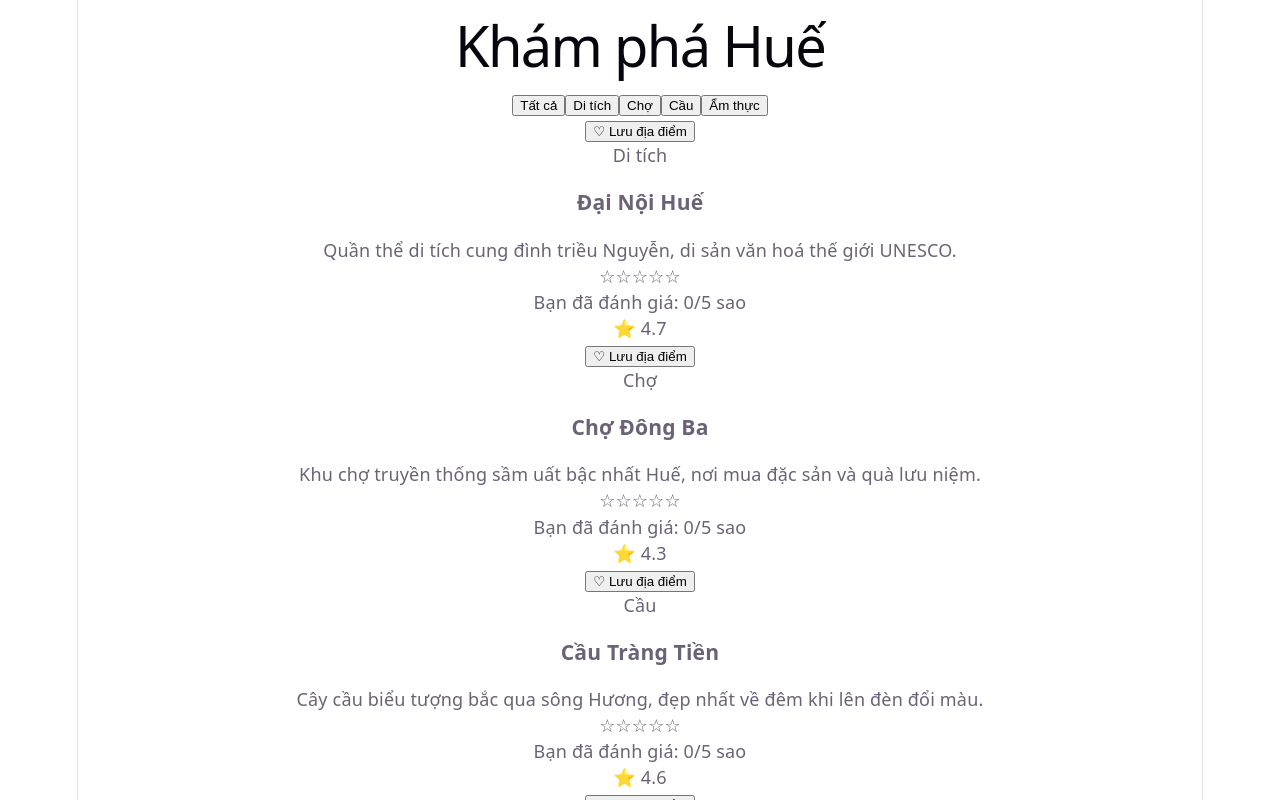
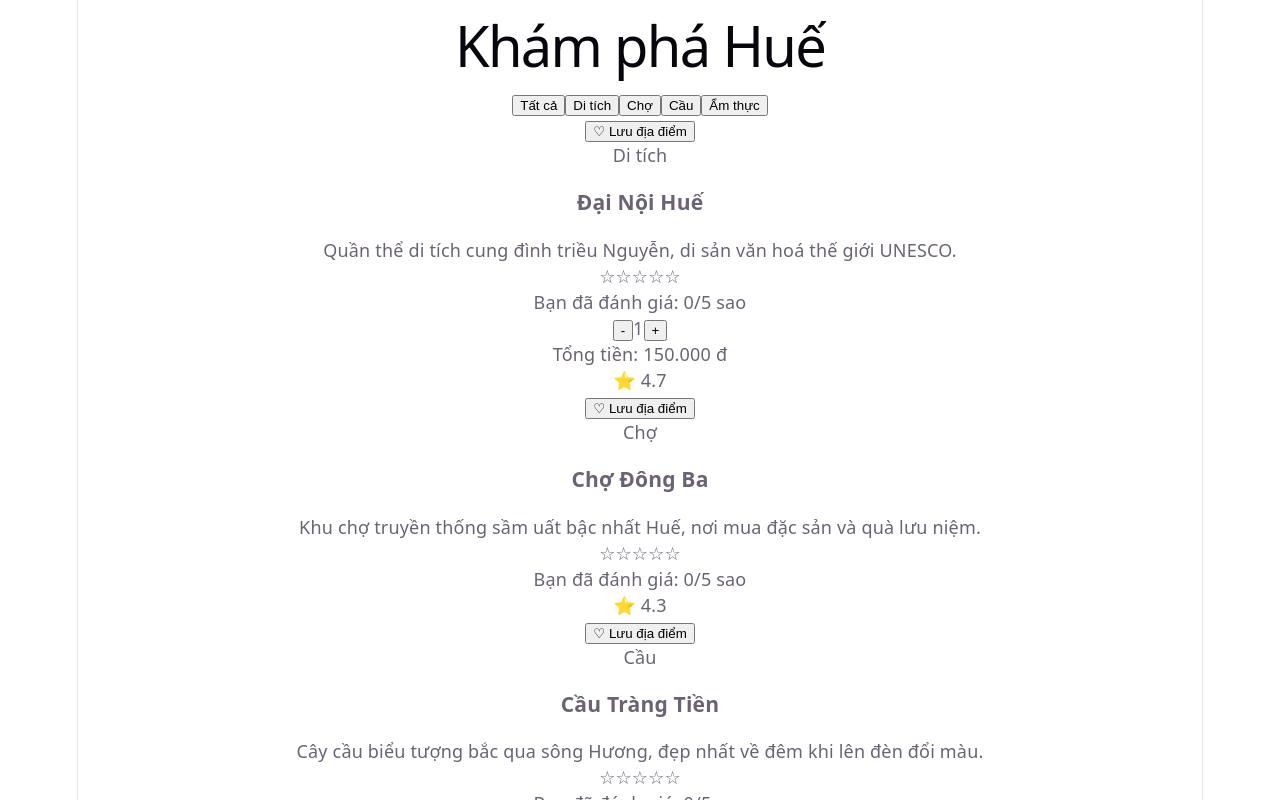
Before and after one commit to duyeenanh/-phu-xuan-react, a React (Vite) app: page / in a window 1280 px wide. Shown: the top 800 px of the page. Built offline with nearby package versions, Linux system fonts and the light colour scheme.

Commit message:
Hoàn thành Lab 5 Buổi 5: Bộ đếm số lượng vé tham quan

```diff
--- a/src/components/AttractionCard.jsx
+++ b/src/components/AttractionCard.jsx
@@ -1,5 +1,6 @@
 import { useState } from 'react';
 import StarRating from './StarRating';
+import TicketCounter from './TicketCounter';
 
 function AttractionCard({ name, category, description, rating }) {
   const [isFavorite, setIsFavorite] = useState(false);
@@ -20,6 +21,7 @@
       <h3>{name}</h3>
       <p>{description}</p>
       <StarRating />
+      {name === 'Đại Nội Huế' && <TicketCounter price={150000} />}
       <span className="attraction-card__rating">⭐ {rating}</span>
     </div>
   );
--- /dev/null
+++ b/src/components/TicketCounter.jsx
@@ -0,0 +1,26 @@
+import { useState } from 'react';
+
+function TicketCounter({ price }) {
+  const [quantity, setQuantity] = useState(1);
+
+  function handleDecrease() {
+    setQuantity((prev) => Math.max(1, prev - 1));
+  }
+
+  function handleIncrease() {
+    setQuantity((prev) => Math.min(10, prev + 1));
+  }
+
+  const totalPrice = price * quantity;
+
+  return (
+    <div className="ticket-counter">
+      <button onClick={handleDecrease}>-</button>
+      <span>{quantity}</span>
+      <button onClick={handleIncrease}>+</button>
+      <p>Tổng tiền: {totalPrice.toLocaleString('vi-VN')} đ</p>
+    </div>
+  );
+}
+
+export default TicketCounter;
```
